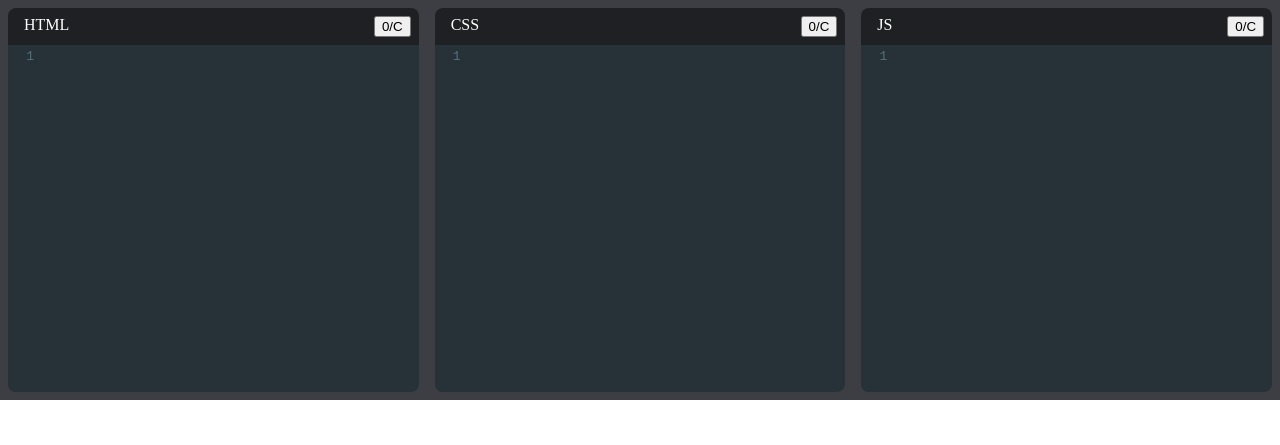
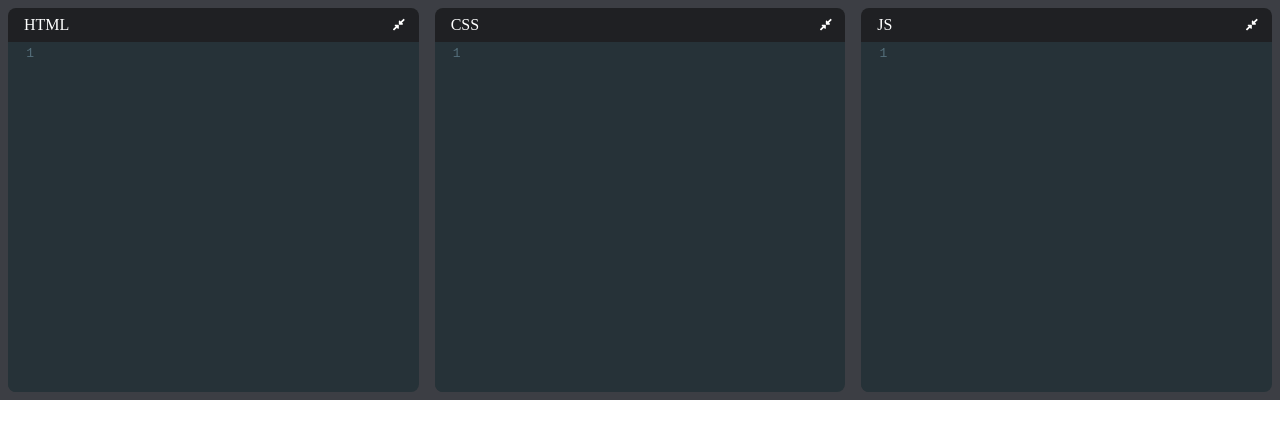
Before and after one commit to azad-ali786/Code-pen-Clone, a React app: page / in a window 1280 px wide. Built offline with nearby package versions, Linux system fonts and the light colour scheme.

Commit message:
Transition and Icons added

```diff
--- a/package.json
+++ b/package.json
@@ -3,6 +3,9 @@
   "version": "0.1.0",
   "private": true,
   "dependencies": {
+    "@fortawesome/fontawesome-svg-core": "^1.2.32",
+    "@fortawesome/free-solid-svg-icons": "^5.15.3",
+    "@fortawesome/react-fontawesome": "^0.1.14",
     "@testing-library/jest-dom": "^5.11.10",
     "@testing-library/react": "^11.2.6",
     "@testing-library/user-event": "^12.8.3",
--- a/src/components/App.js
+++ b/src/components/App.js
@@ -1,49 +1,51 @@
-import React,{useState,useEffect} from 'react'
-import Editor from './Editor'
+import React, { useState, useEffect } from "react";
+import Editor from "./Editor";
 function App() {
-  const [html,setHtml]=useState('');
-  const [css,setCss]=useState('');
-  const [js,setJs]=useState('');
-  const [srcDoc,setSrcDoc]=useState('');
+  const [html, setHtml] = useState("");
+  const [css, setCss] = useState("");
+  const [js, setJs] = useState("");
+  const [srcDoc, setSrcDoc] = useState("");
 
-  useEffect(()=>{
-    const timeout = setTimeout(()=>{
+  useEffect(() => {
+    const timeout = setTimeout(() => {
       setSrcDoc(`
       <html>
       <body>${html}</body>
       <style>${css}</style>
       <script>${js}</script>
-      </html>`)
-    },
-    250)
-    return ()=> clearTimeout(timeout);
-  },[html,css,js])
-
+      </html>`);
+    }, 500);
+    return () => clearTimeout(timeout);
+  }, [html, css, js]);
 
   return (
     <>
       <div className="pane top-pane">
-      <Editor language="xml"
+        <Editor
+          language="xml"
           displayName="HTML"
           value={html}
-      onChange={setHtml}/>
-       <Editor language="css"
+          onChange={setHtml}
+        />
+        <Editor
+          language="css"
           displayName="CSS"
           value={css}
-      onChange={setCss}/>
-      <Editor language="javascript"
+          onChange={setCss}
+        />
+        <Editor
+          language="javascript"
           displayName="JS"
           value={js}
-      onChange={setJs}/>
-
-
+          onChange={setJs}
+        />
       </div>
       <div className="pane">
         <iframe
           srcDoc={srcDoc}
           title="output"
           sandbox="allow-scripts"
-       frameborder="0"
+          frameBorder="0"
           width="100%"
           height="100%"
         />
--- a/src/components/Editor.js
+++ b/src/components/Editor.js
@@ -1,20 +1,31 @@
-import React from "react";
+import React, { useState } from "react";
 import "codemirror/lib/codemirror.css";
 import "codemirror/theme/material.css";
 import "codemirror/mode/xml/xml";
 import "codemirror/mode/javascript/javascript";
 import "codemirror/mode/css/css";
 import { Controlled as ControlledEditor } from "react-codemirror2";
+import {FontAwesomeIcon} from "@fortawesome/react-fontawesome"
+import {faCompressAlt,faExpandAlt} from "@fortawesome/free-solid-svg-icons"
 const Editor = (props) => {
   const { language, displayName, value, onChange } = props;
   function handleChange(editor, data, value) {
     onChange(value);
   }
+
+  const [open, setOpen] = useState(true);
+  console.log(open);
+
   return (
-    <div className="editor-container">
+    <div className={`editor-container ${open ? '' : 'collapsed '}`}>
       <div className="editor-title">
         {displayName}
-        <button>0/C</button>
+        <button
+         type="button"
+         className="expand-collapse-btn"
+         onClick={() => setOpen((prevOpen) => !prevOpen)}>
+            <FontAwesomeIcon icon={open ? faCompressAlt:faExpandAlt} />
+        </button>
       </div>
       <ControlledEditor
         onBeforeChange={handleChange}
@@ -23,7 +34,7 @@ const Editor = (props) => {
         options={{
           lineWrapping: true,
           mode: language,
-          theme:'material',
+          theme: "material",
           lineNumbers: true,
         }}
       />
--- a/src/index.css
+++ b/src/index.css
@@ -16,6 +16,14 @@ body{
   flex-direction:column;
   padding:.5rem;
   background-color: hsl(225,6%,25%);
+  transition: all .25s ease-in-out;
+}
+.collapsed{
+  flex-grow:0;
+}
+.collapsed .CodeMirror-scroll{
+  position: absolute;
+  overflow: hidden !important;
 }
 .editor-title{
   display:flex;
@@ -35,3 +43,10 @@ body{
   border-bottom-left-radius: .5rem;
   overflow: hidden;
 }
+.expand-collapse-btn{
+  margin: left 0.5rem;
+  background:none;
+ border:none !important;
+ color:white ;
+ cursor: pointer;
+}
```
Also changed, not shown: 1 other file. Lines whose indentation alone changed are shown as unchanged.
